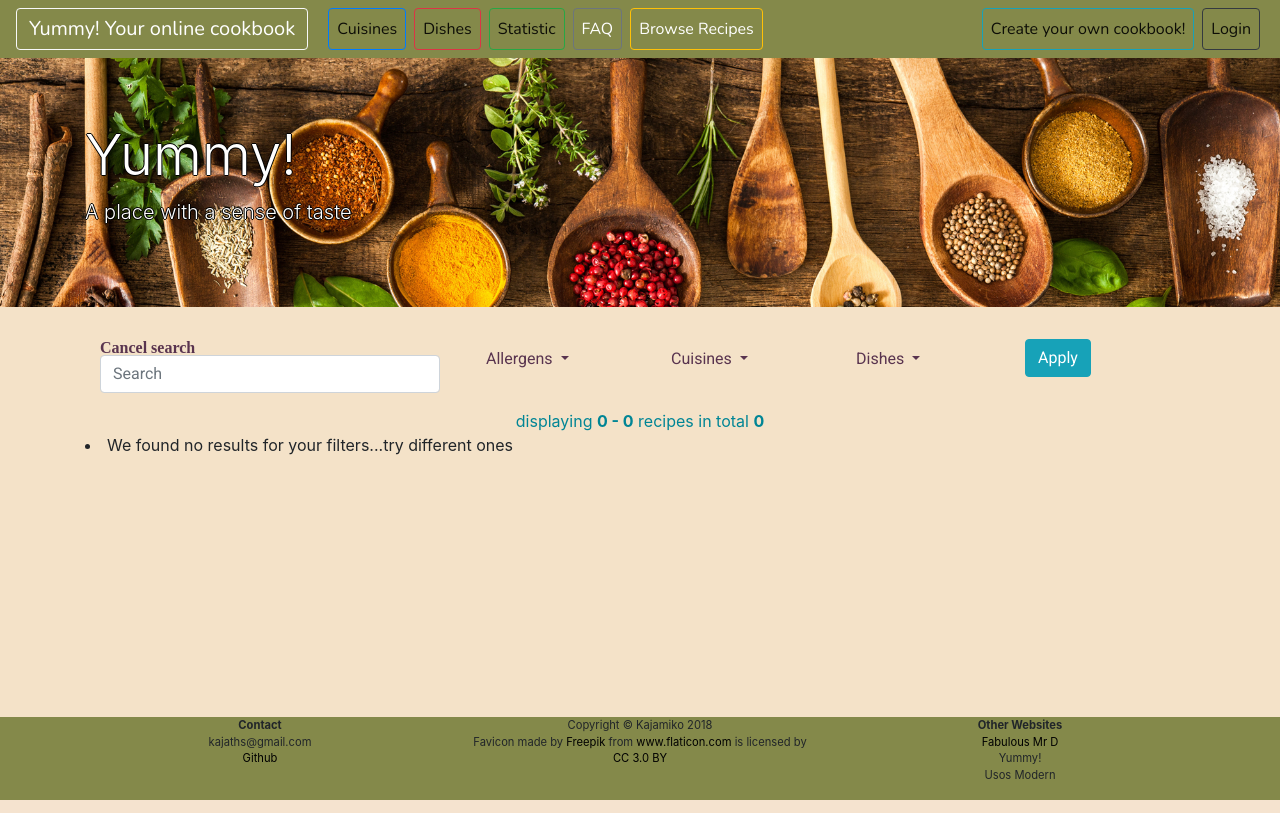
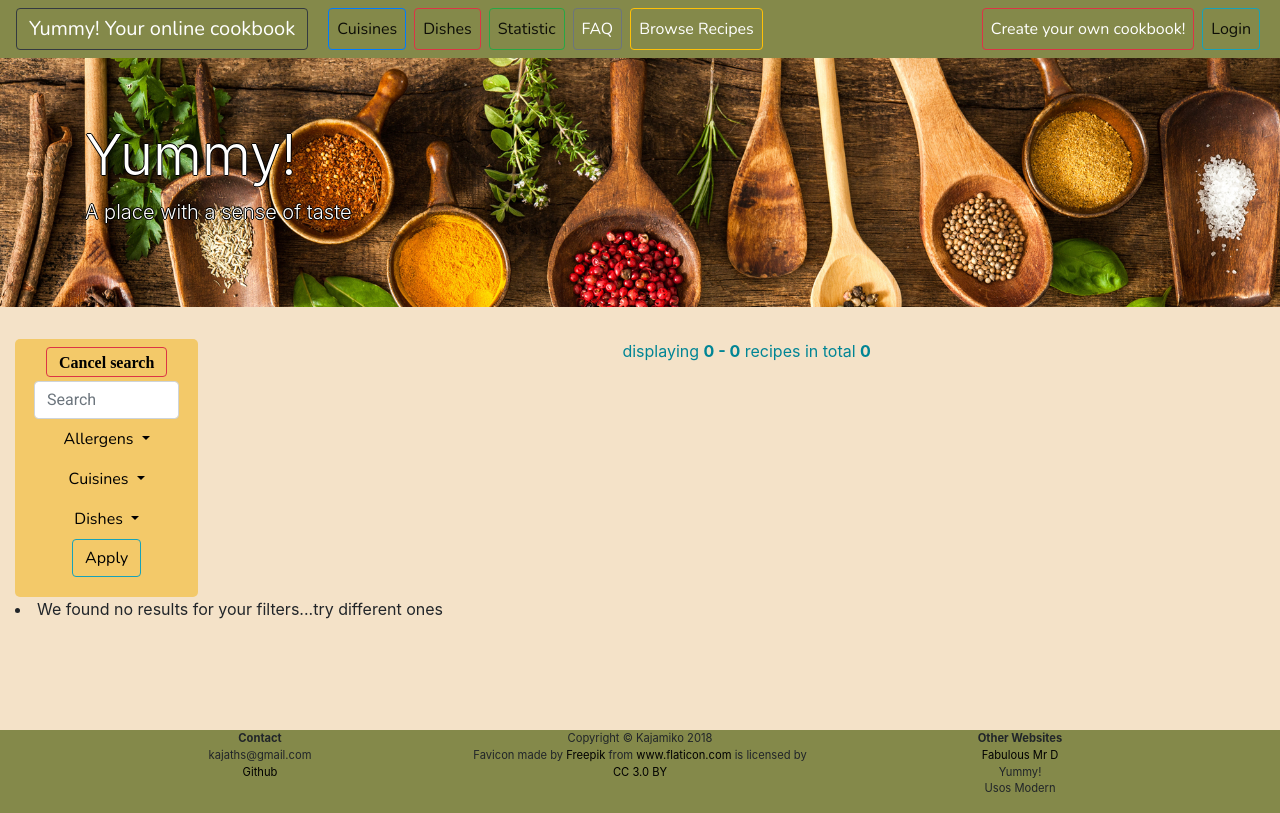
Before and after one commit to kajamiko/cookbook, a Flask app: page /filter in a window 1280 px wide. Run offline with Flask 2, Linux system fonts and the light colour scheme; data that the repository does not hold is empty; some libraries are stand-ins or nearby versions.

Commit message:
Theme colours for recipes.html updated

```diff
--- a/basic.py
+++ b/basic.py
@@ -5,7 +5,7 @@ import re
 from flask import session
 
 
-PER_PAGE = 9
+PER_PAGE = 12
 ALLOWED_EXTENSIONS = set(['png', 'jpg', 'jpeg', 'gif'])
 
 def allowed_file(filename):
--- a/static/css/base.css
+++ b/static/css/base.css
@@ -53,12 +53,10 @@ html {
 }
 
 .handwritten{
-
     font-family: 'Lobster', cursive;
 }
 
 #footer a{
-
   color: black;
 }
 #footer .container-fluid{
@@ -76,12 +74,16 @@ html {
     background-color: #ADBCA5;
     border: none;
 }
-
+#bootstrap-overrides .text-black{
+    color: black;
+    font-family: 'Nunito', sans-serif;
+}
 .info-label{
     font-size: 0.7em;
 }
-.index-card{
-    width: 15rem;
+#bootstrap-overrides .bordered-div{
+    border-radius: 5px;
+    background-color: #F3C969;
 }
 #bootstrap-overrides form{
 
@@ -92,6 +94,9 @@ html {
 .resp-card{
     width: 18rem;
 }
+.index-card{
+    width: 18rem;
+}
 #b1, #b2{
     display: none;
 }
@@ -100,7 +105,7 @@ html {
 }
 
 .nomore{
-    height: 230;
+    height: 250;
 
 }
 .content{
@@ -110,8 +115,11 @@ html {
 
 @media (max-width: 991.98px) {
 .nomore{
-    height: 300;
+    height: 250;
 
+}
+.index-card{
+    width: 25rem;
 }
 #bootstrap-overrides nav {
     font-size: 1.5em;
--- a/templates/base.html
+++ b/templates/base.html
@@ -18,7 +18,7 @@
 <!--Navbar -->
 <div id="wrap">
         <nav class="navbar navbar-expand-lg navbar-light">
-            <a class="navbar-brand  btn btn-outline-light text-white" href="{{ url_for('index')}}">Yummy! Your online cookbook</a>
+            <a class="navbar-brand  btn btn-outline-dark text-white" href="{{ url_for('index')}}">Yummy! Your online cookbook</a>
             <button class="navbar-toggler" type="button" data-toggle="collapse" data-target="#navbarNav" aria-controls="navbarNav" aria-expanded="false" aria-label="Toggle navigation">
             <span class="navbar-toggler-icon"></span>
           </button>
@@ -46,17 +46,17 @@
                 <ul class="navbar-nav">
                     {% if session['logged_in'] %}
                     <li class="nav-item active mx-1">
-                        <a class="nav-link btn btn-outline-info" href="{{ url_for('your_cookbook', username = session["username"]) }}"><span class="glyphicon glyphicon-user"></span> Your cookbook( {{ session['username'] }} )</a>
+                        <a class="nav-link btn btn-outline-danger" href="{{ url_for('your_cookbook', username = session["username"]) }}"><span class="glyphicon glyphicon-user"></span> Your cookbook( {{ session['username'] }} )</a>
                     </li>
                     <li class="nav-item active">
-                        <a class="nav-link btn btn-outline-dark" href="{{ url_for('logout') }}"><span class="glyphicon glyphicon-log-in"></span> Logout</a>
+                        <a class="nav-link btn btn-outline-info" href="{{ url_for('logout') }}"><span class="glyphicon glyphicon-log-in"></span> Logout</a>
                     </li>
                     {% else %}
                     <li class="nav-item active mx-1">
-                        <a class="nav-link btn btn-outline-info" href="{{ url_for('register') }}"><span class="glyphicon glyphicon-user"></span> Create your own cookbook! </a>
+                        <a class="nav-link btn btn-outline-danger text-white" href="{{ url_for('register') }}"><span class="glyphicon glyphicon-user"></span> Create your own cookbook! </a>
                     </li>
                     <li class="nav-item active mx-1">
-                        <a class="nav-link btn btn-outline-dark" href="{{ url_for('login') }}"><span class="glyphicon glyphicon-log-in"></span> Login</a>
+                        <a class="nav-link btn btn-outline-info" href="{{ url_for('login') }}"><span class="glyphicon glyphicon-log-in"></span> Login</a>
                     </li>
                     {% endif %}
                 </ul>
@@ -71,7 +71,7 @@
                 </div>
             </div>
 
-            <div class="container">
+            <div class="container-fluid">
                 {% block content %} {% endblock %}
 </div>
 
--- a/templates/recipes.html
+++ b/templates/recipes.html
@@ -9,92 +9,72 @@ Yummy! Search page
 {% endblock %}
 
 {% block content %}
-<div class="container">
+<div class="row">
+    <!--column on the left to get the form right -->
+    <div class="col-sm-2 col-md-2 col-lg-2">
+        <!--formatting div-->
+        <div class="bordered-div py-1 px-1" >
+        <!--Form for querying database-->
         <form action="{{ url_for('filter_query') }}" method="POST">
-    <div class="row justify-content-around">
-        <div class="col">
-            <a class="warm-brown" href="{{ url_for('cancel_search') }}"><span class="fas times-circle">Cancel search</span></a>
+                <div class="col-12" align="center">
+                    <a class="text-black btn btn-small btn-outline-danger my-1" href="{{ url_for('cancel_search') }}"><span class="fas times-circle">Cancel search</span></a>
                     <input class="form-control mr-sm-2" type="search" name="query" placeholder="Search" aria-label="Search">
                 </div>
-        <div class="col-sm-12 col-md-2 col-lg-2">
-            <div class="nav-item dropdown">
-                <a class="nav-link dropdown-toggle warm-brown" href="#" id="navbarDropdown" role="button" data-toggle="dropdown" aria-haspopup="true" aria-expanded="false">
+                    <div class="nav-item dropdown" align="center">
+                        <a class="nav-link dropdown-toggle text-black" href="#" id="navbarDropdown" role="button" data-toggle="dropdown" aria-haspopup="true" aria-expanded="false">
                       Allergens
                     </a>
-
                         <div class="dropdown-menu px-1" aria-labelledby="navbarDropdown">
+                            <legend class="col-form-legend"> Exclude:</legend>
                             <div class="form-check">
-                        <input class="form-check-input" type="checkbox" id="inlineCheckbox1" name="diary" value="milk cream yogurt cheese">
-                        <label class="form-check-label" for="inlineCheckbox1">Diary</label>
+                                <input class="form-check-input" type="checkbox" id="diaryCheckbox" name="diary" value="milk cream yogurt cheese">
+                                <label class="form-check-label" for="diaryCheckbox">Diary</label>
                             </div>
                             <div class="form-check">
-                        <input class="form-check-input" type="checkbox" id="inlineCheckbox2" name="nuts" value="nuts">
-                        <label class="form-check-label" for="inlineCheckbox2">Nuts</label>
+                                <input class="form-check-input" type="checkbox" id="nutsCheckbox" name="nuts" value="nuts wallnuts pecans hazelnuts">
+                                <label class="form-check-label" for="nutsCheckbox">Nuts</label>
                             </div>
-
                             <div class="form-check">
-                        <input class="form-check-input" type="checkbox" id="inlineCheckbox3" name="eggs" value="egg">
-                        <label class="form-check-label" for="inlineCheckbox3">Eggs</label>
+                                <input class="form-check-input" type="checkbox" id="eggCheckbox" name="eggs" value="egg eggs">
+                                <label class="form-check-label" for="eggCheckbox">Eggs</label>
                             </div>
-
-                        <input class="form-control mr-sm-2" type="search" name="custom" placeholder="Custom">
-                        <label class="form-check-label" for="inlineCheckbox3"><span class="info-label">Custom - make sure to separate words with ONE space!</span></label>
-
-                </div>
-
+                                <input class="form-control mr-sm-2" type="search" id="searchbox" name="custom" placeholder="Custom">
+                                <label class="form-check-label" for="searchbox"><span class="info-label">Custom - make sure to separate words with ONE space!</span></label>
                         </div>
                     </div>
-
-        <div class="col-sm-12 col-md-2 col-lg-2">
-            <div class="nav-item dropdown">
-                <a class="nav-link dropdown-toggle warm-brown" href="#" id="navbarDropdown" role="button" data-toggle="dropdown" aria-haspopup="true" aria-expanded="false">
+                    <div class="nav-item dropdown" align="center">
+                        <a class="nav-link dropdown-toggle text-black" href="#" id="navbarDropdown" role="button" data-toggle="dropdown" aria-haspopup="true" aria-expanded="false">
                       Cuisines
                     </a>
-
                         <div class="dropdown-menu px-1" aria-labelledby="navbarDropdown">
                             {% for cuisine in cuisines %}
                             <div class="form-check">
-                        <input class="form-check-input" type="checkbox" name="{{ cuisine.name }}" value="{{ cuisine.name }}">
-                        <label class="form-check-label" for="inlineCheckbox1">{{ cuisine.name }}</label>
+                                <input class="form-check-input" type="checkbox" id="cuisine_input" name="{{ cuisine.name }}" value="{{ cuisine.name }}">
+                                <label class="form-check-label" for="cuisine_input">{{ cuisine.name }}</label>
                             </div>
                             {% endfor %}
                         </div>
-
                     </div>
-        </div>
-
-         <div class="col-sm-12 col-md-2 col-lg-2">
-            <div class="nav-item dropdown">
-                <a class="nav-link dropdown-toggle warm-brown" href="#" id="navbarDropdown" role="button" data-toggle="dropdown" aria-haspopup="true" aria-expanded="false">
+                    <div class="nav-item dropdown" align="center">
+                        <a class="nav-link dropdown-toggle text-black" href="#" id="navbarDropdown" role="button" data-toggle="dropdown" aria-haspopup="true" aria-expanded="false">
                       Dishes
                     </a>
-
                         <div class="dropdown-menu px-1" aria-labelledby="navbarDropdown">
                             {% for dish in dishes %}
                             <div class="form-check">
-                        <input class="form-check-input" type="checkbox"  name="{{ dish.name }}" value="{{ dish.name }}">
-                        <label class="form-check-label" for="inlineCheckbox1">{{ dish.name }}</label>
+                                <input class="form-check-input" type="checkbox" id="dish_input" name="{{ dish.name }}" value="{{ dish.name }}">
+                                <label class="form-check-label" for="dish_input1">{{ dish.name }}</label>
                             </div>
                             {% endfor %}
                         </div>
-
                     </div>
-        </div>
-
-        <div class="col-sm-2">
-
-            <button type="submit" class="btn btn-info">Apply</button>
-        </div>
-
+                    <div align="center">
+                    <button type="submit" class="btn btn-outline-info text-black" align="center">Apply</button>
                     </div>
         </form>
         </div>
-{% if query %}
-<div class="row">You were looking for: {{ query }}</div>
-{%endif%}
-{% if str_allergens %}
-<div class="row">You excluded following: {{ str_allergens }}.</div>
-{% endif %}
+    </div> <!--end of column on the left, containing form-->
+<div class="col-sm-10 col-md-10 col-lg-10">
 <div class="row justify-content-center lovely-color">
 {{ pagination.info }}
 </div>
@@ -117,6 +97,8 @@ Yummy! Search page
         </div>
     </div>
     {% endfor %}
+</div>
+</div>
 </div>
 <div class="row justify-content-center">{{ pagination.links }}</div>
 {% with messages = get_flashed_messages() %}
```
Also changed, not shown: templates/account_base.html (+14 -14 lines), templates/index.html (+9 -9 lines), static/uploaded_images/3065803.jpg (added), static/uploaded_images/3707126.jpg (added), static/uploaded_images/4535952.jpg (added), static/uploaded_images/934009.jpg (added). Lines whose indentation alone changed are shown as unchanged.
